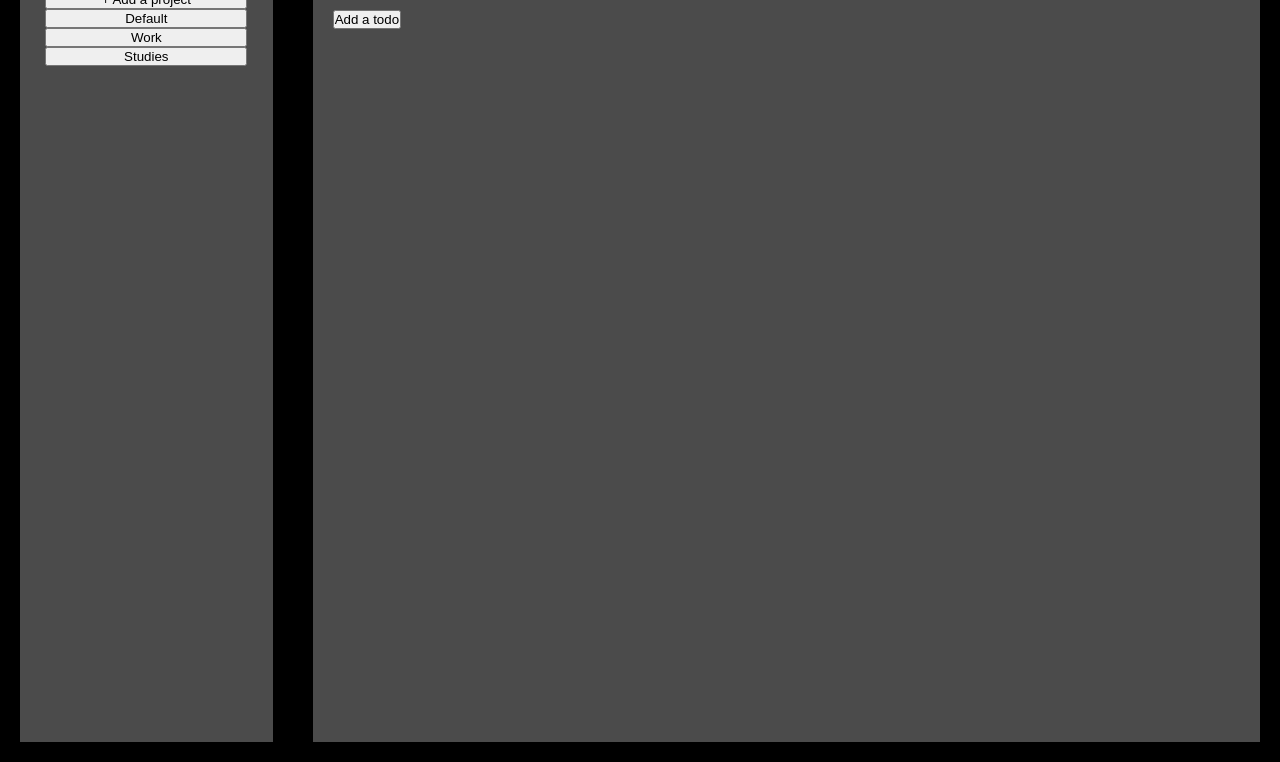
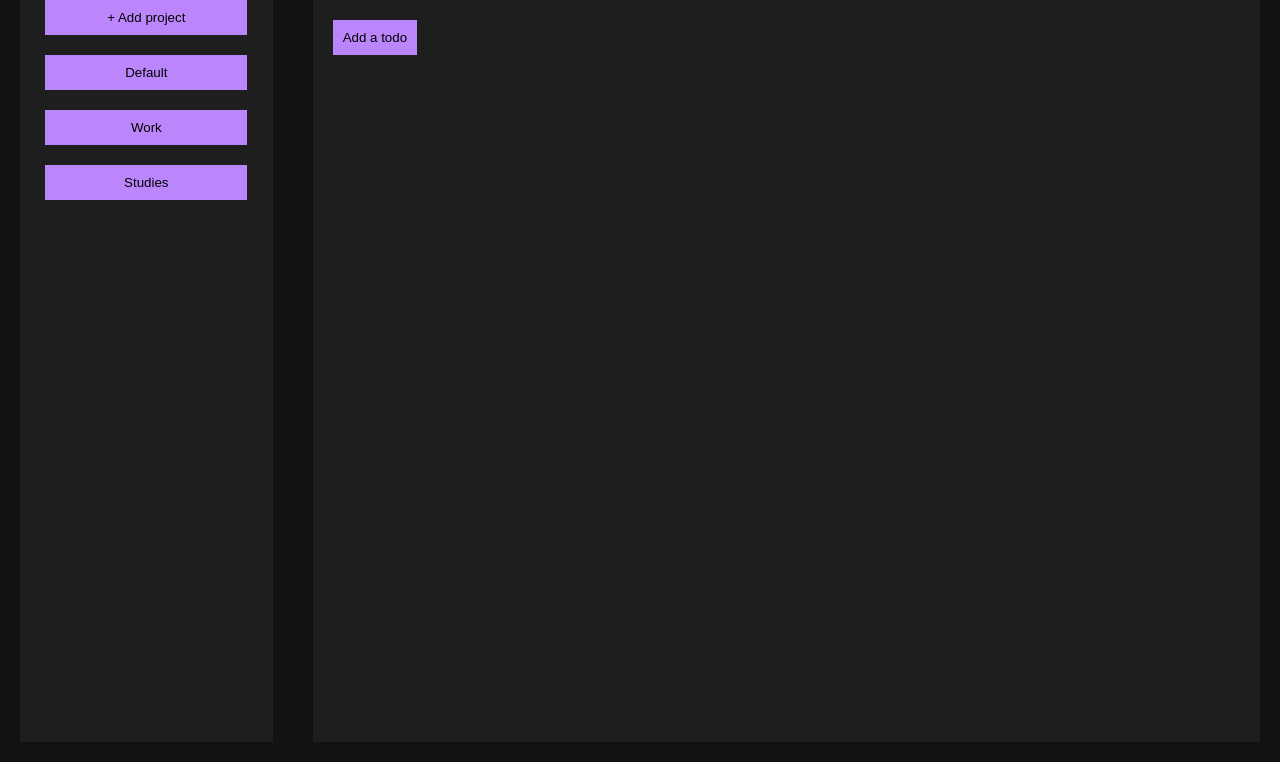
Before and after one commit to MB16-pixel/The-odin-projects, a website built with webpack: page todo list/src/template.html in a window 1280 px wide. Shown: the part 126-888 px from the top of the page. Built offline with nearby package versions, Linux system fonts and the light colour scheme.

Commit message:
style: update styles for body and containers; enhance button design in template

```diff
--- a/todo list/src/styles.css
+++ b/todo list/src/styles.css
@@ -9,8 +9,8 @@ body {
   min-height: 100vh;
   line-height: 1.5;
   text-align: center;
-  background-color:black;
-  color: rgb(102, 250, 57);
+  background-color:#121212;
+  color: #E2E8F0;
 }
 
 .container{
@@ -25,7 +25,7 @@ body {
   width: 20%;
   height: 100vh;
   margin: 20px;
-  background-color: rgb(75, 75, 75);
+  background-color: #1E1E1E;
   display: flex;
   flex-direction: column;
 }
@@ -39,7 +39,7 @@ body {
 .left{
   width:75%;
   height: 100vh;
-  background-color: rgb(75, 75, 75);
+  background-color: #1E1E1E;
   margin: 20px;
   display: flex;
   flex-direction: column;
@@ -96,6 +96,15 @@ body {
   padding: 10px;
 }
 
+button{
+  padding: 10px;
+  background-color: #BB86FC;
+  outline: none;
+  border: none;
+  margin-bottom: 10px;
+  margin-top: 10px;
+}
+
 .todoItem {
   display: flex;
   flex-direction: column;
--- a/todo list/src/template.html
+++ b/todo list/src/template.html
@@ -11,7 +11,13 @@
 
     <div class="right">
       <h1>Projects</h1>
-      <button class="addProject">+ Add a project</button>
+      <button class="addProject">
+        <span class="shadow"></span>
+          <span class="edge"></span>
+          <div class="front">
+            <span>+ Add project</span>
+          </div>
+      </button>
       <button class="Default">Default</button>
       <button>Work</button>
       <button>Studies</button>
```
